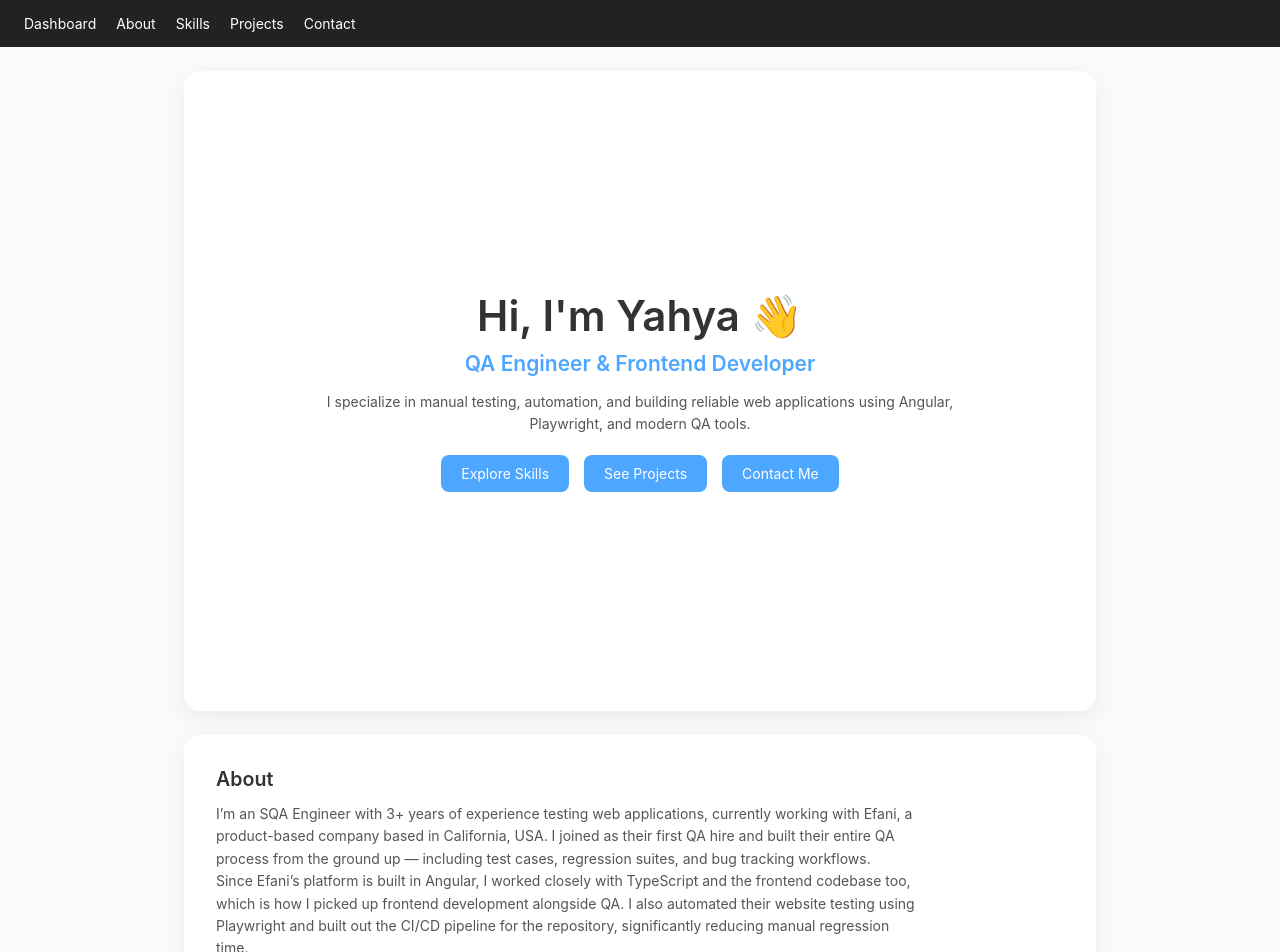
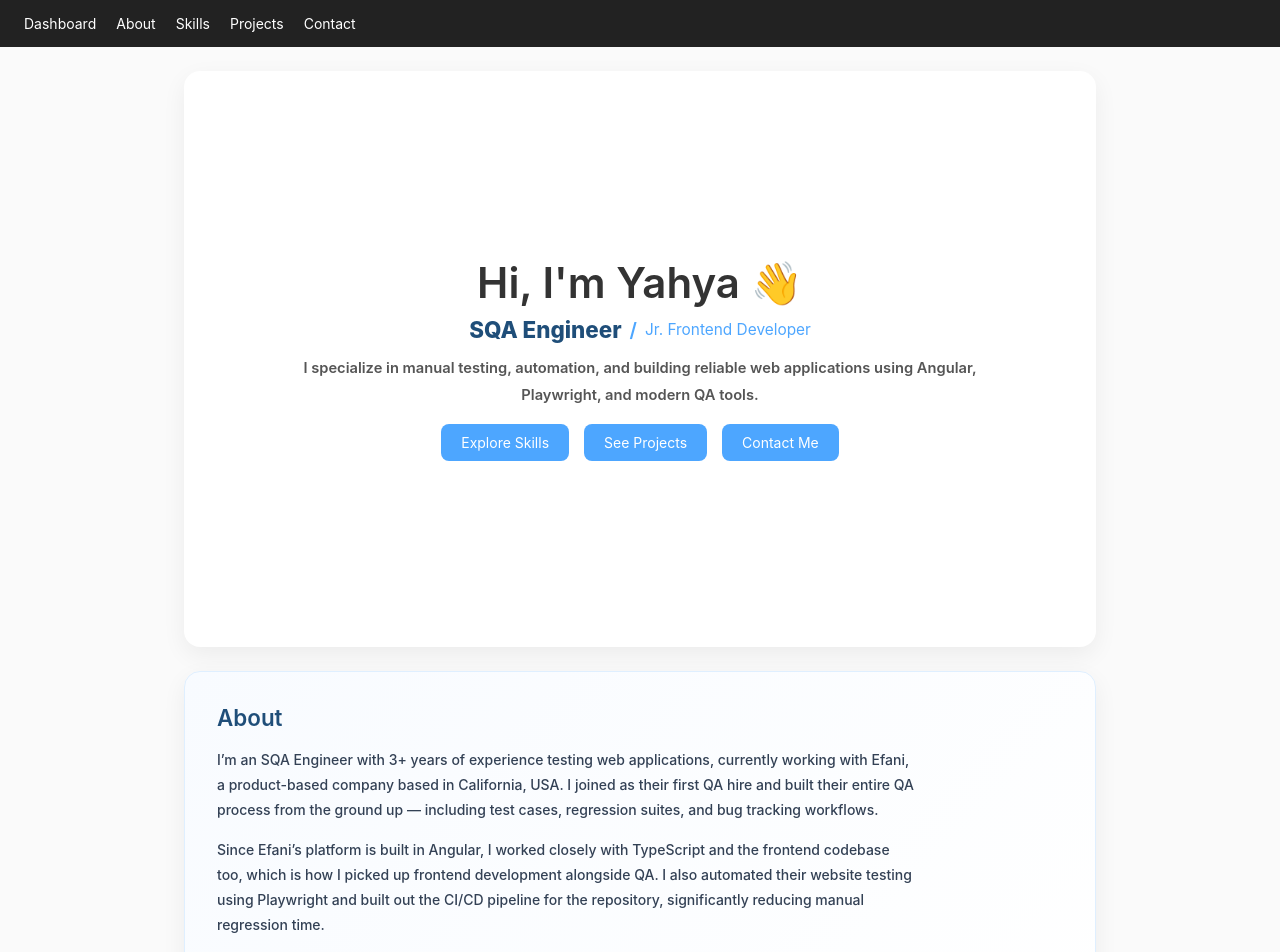
Before and after one commit to root972/Meine-Portfolio, an Angular app: page /dashboard in a window 1280 px wide. Shown: the top 952 px of the page. Built offline with nearby package versions, Linux system fonts and the light colour scheme.

Commit message:
mehr portfolio UI

```diff
--- /dev/null
+++ b/og-image.html
@@ -0,0 +1,151 @@
+<!DOCTYPE html>
+<html lang="en">
+  <head>
+    <meta charset="UTF-8" />
+    <meta name="viewport" content="width=device-width, initial-scale=1.0" />
+    <title>Yahya Zahid Portfolio Preview</title>
+    <style>
+      :root {
+        --bg: #0f172a;
+        --panel: #ffffff;
+        --accent: #4da6ff;
+        --text: #0f172a;
+        --muted: #64748b;
+      }
+
+      * { box-sizing: border-box; }
+
+      body {
+        margin: 0;
+        width: 1200px;
+        height: 630px;
+        overflow: hidden;
+        font-family: -apple-system, BlinkMacSystemFont, "Segoe UI", Roboto, Arial, sans-serif;
+        background: linear-gradient(135deg, #08111f 0%, #111827 100%);
+        color: var(--text);
+      }
+
+      .card {
+        width: 1200px;
+        height: 630px;
+        position: relative;
+        background: var(--panel);
+        padding: 84px 90px;
+        display: flex;
+        flex-direction: column;
+        justify-content: center;
+        overflow: hidden;
+      }
+
+      .accent-bar {
+        position: absolute;
+        left: 0;
+        top: 0;
+        bottom: 0;
+        width: 8px;
+        background: var(--accent);
+      }
+
+      .shape {
+        position: absolute;
+        right: -40px;
+        bottom: -80px;
+        width: 260px;
+        height: 260px;
+        border-radius: 50%;
+        background: radial-gradient(circle, rgba(77, 166, 255, 0.18) 0%, rgba(77, 166, 255, 0.03) 60%, transparent 70%);
+        pointer-events: none;
+      }
+
+      .eyebrow {
+        display: inline-block;
+        margin-bottom: 18px;
+        padding: 8px 12px;
+        border-radius: 999px;
+        background: #eaf6ff;
+        color: var(--accent);
+        font-size: 15px;
+        font-weight: 700;
+        letter-spacing: 0.08em;
+        text-transform: uppercase;
+      }
+
+      h1 {
+        margin: 0 0 16px;
+        font-size: 64px;
+        line-height: 1.05;
+        font-weight: 800;
+        letter-spacing: -0.03em;
+        color: var(--text);
+      }
+
+      .subtitle {
+        display: flex;
+        align-items: center;
+        flex-wrap: wrap;
+        gap: 8px;
+        font-size: 29px;
+        font-weight: 700;
+        margin-bottom: 16px;
+        color: #334155;
+      }
+
+      .role-primary {
+        color: var(--accent);
+      }
+
+      .separator {
+        color: #94a3b8;
+        font-weight: 600;
+      }
+
+      .tagline {
+        font-size: 24px;
+        color: var(--muted);
+        font-weight: 500;
+        margin-top: 4px;
+        max-width: 780px;
+        line-height: 1.45;
+      }
+
+      .footer {
+        position: absolute;
+        left: 90px;
+        bottom: 56px;
+        font-size: 18px;
+        font-weight: 600;
+        color: #475569;
+      }
+
+      .brand-pill {
+        position: absolute;
+        top: 54px;
+        right: 90px;
+        padding: 10px 16px;
+        border-radius: 999px;
+        background: #0f172a;
+        color: white;
+        font-size: 15px;
+        font-weight: 700;
+        letter-spacing: 0.04em;
+        text-transform: uppercase;
+      }
+    </style>
+  </head>
+  <body>
+    <div class="card">
+      <div class="accent-bar"></div>
+      <div class="shape"></div>
+      <div class="brand-pill">Portfolio</div>
+      <div class="eyebrow">QA • Frontend • Automation</div>
+      <h1>Yahya Zahid</h1>
+      <div class="subtitle">
+        <span class="role-primary">SQA Engineer</span>
+        <span class="separator">/</span>
+        <span>Jr. Frontend Developer</span>
+      </div>
+      <div class="tagline">Manual &amp; API Testing · Test Automation · Angular</div>
+      <div class="footer">meine-portfolio-liard.vercel.app</div>
+    </div>
+  </body>
+</html>
--- a/src/app/pages/dashboard/dashboard.component.html
+++ b/src/app/pages/dashboard/dashboard.component.html
@@ -1,7 +1,11 @@
 <main class="dashboard-page">
   <section id="hero" class="hero section-card">
     <h1>Hi, I'm Yahya 👋</h1>
-    <h2>QA Engineer & Frontend Developer</h2>
+    <h2>
+      <span class="hero-role-primary">SQA Engineer</span>
+      <span class="hero-role-separator">/</span>
+      <span class="hero-role-secondary">Jr. Frontend Developer</span>
+    </h2>
 
     <p>
       I specialize in manual testing, automation, and building reliable web applications
@@ -116,13 +120,12 @@
         <p>Playwright-based test automation for regression and smoke testing flows.</p>
       </div>
     </div>
-    <a routerLink="/projects" class="route-link">Open full projects page</a>
   </section>
 
   <section id="contact" class="section-card">
     <div class="contact-section">
       <h3>Contact</h3>
-      <p>Interested in collaboration or a QA/frontend opportunity? Reach out.</p>
+      <p class="contact-invitation">Interested in collaboration or a QA/frontend opportunity? Let’s build something great together.</p>
 
       <div class="contact-grid">
         <a class="contact-card" href="https://mail.google.com/mail/?view=cm&to=myaya4455&#64;gmail.com" target="_blank">
@@ -143,10 +146,10 @@
           <p>Chat with me</p>
         </a>
 
-        <a class="contact-card" href="tel:+491234567890">
+        <a class="contact-card" href="tel:+4368181713233">
           <span class="icon">📞</span>
           <h4>Phone</h4>
-          <p>+49 123 456 7890</p>
+          <p>+43 681 81713233</p>
         </a>
 
         <a class="contact-card" href="https://github.com/root972" target="_blank">
--- a/src/app/pages/dashboard/dashboard.component.scss
+++ b/src/app/pages/dashboard/dashboard.component.scss
@@ -14,34 +14,60 @@
 }
 
 .hero {
-  min-height: 80vh;
+  min-height: 72vh;
   display: flex;
   flex-direction: column;
   justify-content: center;
   align-items: center;
   text-align: center;
+  padding-top: 16px;
+  padding-bottom: 16px;
 }
 
 .hero h1 {
   font-size: 3rem;
-  margin-bottom: 10px;
+  margin-bottom: 8px;
 }
 
 .hero h2 {
   font-size: 1.5rem;
   color: #4da6ff;
-  margin-bottom: 15px;
+  margin-bottom: 12px;
+  display: flex;
+  align-items: center;
+  justify-content: center;
+  gap: 8px;
+  flex-wrap: wrap;
+}
+
+.hero-role-primary {
+  font-size: 1.6rem;
+  font-weight: 800;
+  color: #1f4e79;
+}
+
+.hero-role-separator {
+  font-size: 1.4rem;
+  color: #4da6ff;
+  font-weight: 600;
+}
+
+.hero-role-secondary {
+  font-size: 1.1rem;
+  font-weight: 400;
+  color: #4da6ff;
 }
 
 .hero p {
   max-width: 700px;
-  color: #666;
-  font-size: 1rem;
-  line-height: 1.6;
+  color: #475569;
+  font-size: 1.05rem;
+  font-weight: 600;
+  line-height: 1.8;
 }
 
 .buttons {
-  margin-top: 20px;
+  margin-top: 16px;
   display: flex;
   flex-wrap: wrap;
   gap: 15px;
@@ -73,6 +99,25 @@
 .section-card p {
   color: #555;
   max-width: 700px;
+  line-height: 1.8;
+}
+
+#about {
+  background: linear-gradient(135deg, #f8fbff 0%, #ffffff 100%);
+  border: 1px solid #dfefff;
+}
+
+#about h3 {
+  color: #1f4e79;
+  font-size: 1.6rem;
+  margin-bottom: 16px;
+}
+
+#about p {
+  font-size: 1rem;
+  font-weight: 500;
+  color: #334155;
+  margin-bottom: 14px;
 }
 
 .skills-section,
@@ -159,3 +204,11 @@
 .contact-card p {
   margin: 0;
 }
+
+.contact-invitation {
+  font-size: 1.05rem;
+  font-weight: 700;
+  color: #1f4e79;
+  margin-bottom: 20px;
+  font-style: italic;
+}
--- a/src/index.html
+++ b/src/index.html
@@ -5,6 +5,9 @@
   <title>My Portfolio </title>
   <base href="/">
   <meta name="viewport" content="width=device-width, initial-scale=1">
+  <meta property="og:image" content="https://meine-portfolio-liard.vercel.app/assets/og-image.png">
+  <meta property="og:image:width" content="1200">
+  <meta property="og:image:height" content="630">
   <link rel="icon" type="image/x-icon" href="favicon.ico">
 </head>
 <body>
```
